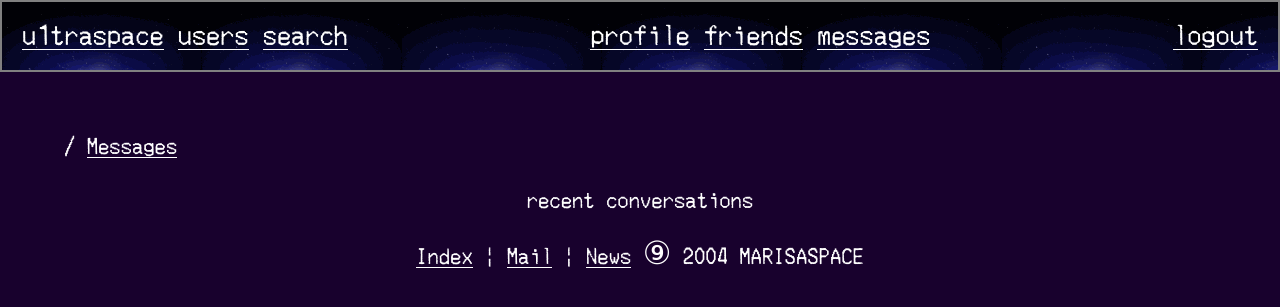
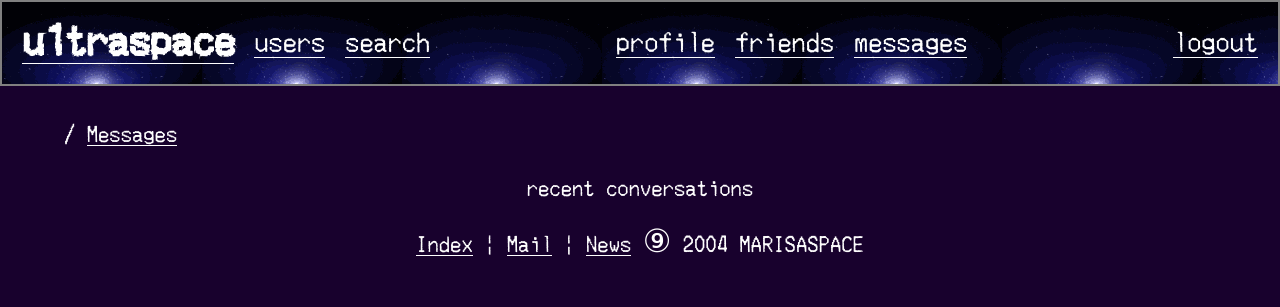
Before and after one commit to u1trav101/u1traspace, a Flask app: page /msg/ in a window 1280 px wide. Shown: the top 307 px of the page. Run offline with Flask 3, Linux system fonts and the light colour scheme; the visitor is signed in with stand-in values (Sample User, id 1); data that the repository does not hold is empty; parts of the project's set-up code (start-up, migrations or seed data) failed here and were passed over; some libraries are stand-ins or nearby versions.

Commit message:
created base template and login and register pages

```diff
--- a/static/css/base.css
+++ b/static/css/base.css
@@ -1,11 +1,16 @@
 @font-face {
     font-family: "merchant-copy";
-    src: url("../font/merchant_copy.ttf") format("truetype");
+    src: url("/static/font/merchant_copy.ttf") format("truetype");
 }
 
 @font-face {
     font-family: "apple-garamond";
-    src: url("../font/apple_garamond.ttf") format("truetype");
+    src: url("/static/font/apple_garamond.ttf") format("truetype");
+}
+
+@font-face {
+    font-family: "lotion";
+    src: url("/static/font/lotion.ttf") format("truetype");
 }
 
 html, body {
@@ -29,7 +34,56 @@ a {
 }
 
 main {
-    margin: 5% 5% 0;
+    margin: 3% 5% 3%;
+}
+
+form {
+    display: flex;
+    flex-direction: column;
+    width: fit-content;
+    align-items: center;
+}
+
+form input, form textarea {
+    margin-bottom: 20px;
+    font-size: 1.5rem;
+
+    background-color: rgba(0,0,0,0.4);
+    border: none;
+    border-bottom: 1px solid grey;
+    color: #fefefe;
+    font-family: "lotion";
+}
+
+form input::placeholder {
+    color: #fefefe;
+}
+
+input:disabled, button:disabled, textarea:disabled {
+    color: grey !important;
+    opacity: 0.6 !important;
+    cursor: not-allowed !important;
+}
+
+form textarea {
+    border: 1px solid grey;
+    resize: none;
+    padding: 10px;
+    height: fit-content;
+}
+
+input[type=submit] {
+    font-size: 2.5rem;
+
+    font-family: "merchant-copy";
+}
+
+input[type=submit], .commentPost {
+    width: min-content;
+    padding: 5px 10px;
+
+    border: 1px solid grey;
+    cursor: pointer;
 }
 
 .glNav {
@@ -46,3 +100,37 @@ main {
     display: flex;
     justify-content: space-between;
 }
+
+.nav-left {
+    display: flex;
+    align-items: center;
+}
+
+.nav-left a, .nav-middle a {
+    margin-right: 20px;
+}
+
+.nav-left h1 {
+    margin: 0;
+}
+
+.nav-middle, .nav-right {
+    display: flex;
+    align-items: center;
+}
+
+.nav-right a {
+    margin-left: 20px;
+}
+
+.breadCrumb {
+    margin-top: 30px;
+}
+
+.breadCrumb a {
+    height: fit-content;
+}
+
+.breadCrumb a:hover {
+    color: grey;
+}
--- a/templates/base.html
+++ b/templates/base.html
@@ -6,13 +6,13 @@
     <link rel="stylesheet" href="{{ url_for('static', filename='css/base.css') }}">
     <link rel="shortcut icon" href="{{ cdn_uri }}/static/favicon.gif" type="image/x-icon">
     <script type="text/javascript" src="{{ url_for('static', filename='js/notificationPoll.js') }}"></script>
+    {% block head %}
+    {% endblock %}
     {% if ("user_id") in session and notification_counters %}
         <title>[{{ notification_counters["total_notifications"] }}] u1traspace</title>
     {% else %}
         <title>u1traspace</title>
     {% endif %}
-    {% block head %}
-    {% endblock %}
 </head>
 <body>
     <div id="head1">
@@ -20,7 +20,7 @@
             <nav class="navbar glNav">
                 <div class="nav-top">
                     <div class="nav-left">
-                        <a href="{{ url_for('index') }}">u1traspace</a>
+                        <a href="{{ url_for('index') }}"><h1>u1traspace</h1></a>
                         <a href="{{ url_for('user_list') }}">users</a>
                         <a href="{{ url_for('search') }}">search</a>
                     </div>
--- a/web/forms.py
+++ b/web/forms.py
@@ -2,25 +2,24 @@ from flask import redirect, session
 from flask_wtf import FlaskForm
 from flask_wtf.file import FileField
 from wtforms import StringField, PasswordField, SubmitField, TextAreaField, SelectField, EmailField
-from wtforms.validators import DataRequired, Length
+from wtforms.validators import DataRequired, Length, EqualTo
 
 
 class login_form(FlaskForm):
     email = EmailField("email", validators=[DataRequired(), Length(2, 100)])
     password = PasswordField("password", validators=[DataRequired(), Length(2, 30)])
-    submit = SubmitField("submit", validators=[DataRequired()])
+    submit = SubmitField("login", validators=[DataRequired()])
 
 
 class register_form(FlaskForm):
     email = EmailField("email", validators=[DataRequired(), Length(2, 100)])
     username = StringField("username", validators=[DataRequired(), Length(2, 30)])
     password = PasswordField("password", validators=[DataRequired(), Length(2, 64)])
-    submit = SubmitField("submit", validators=[DataRequired()])
+    confirm = PasswordField("confirm", validators=[DataRequired(), Length(2, 64), EqualTo("password")])
+    submit = SubmitField("register", validators=[DataRequired()])
 
 
 def register_commit(username, user_id):
-    print(f"u1traspace: User '{username}' created...")
-
     session["user_id"] = str(user_id)
 
     return redirect(f"/id/{user_id}")
--- a/web/router.py
+++ b/web/router.py
@@ -29,11 +29,11 @@ def declare_routes(app):
     def register():
         return routes.register()
 
-    @app.route("/users/")
+    @app.route("/user/")
     def user_list():
         return routes.user_list()
 
-    @app.route("/users/random/")
+    @app.route("/user/random/")
     def random_user():
         return routes.random_user()
 
@@ -41,35 +41,35 @@ def declare_routes(app):
     def news():
         return routes.news()
 
-    @app.route("/id/")
+    @app.route("/user/")
     def redirect_to_user_list():
         return redirect(url_for("user_list"))
 
-    @app.route("/id/<user_id>/", methods=["GET", "POST"])
+    @app.route("/user/<user_id>/", methods=["GET", "POST"])
     def user_profile(user_id):
         return routes.user_profile(user_id)
 
-    @app.route("/id/<user_id>/blog/")
+    @app.route("/user/<user_id>/blog/")
     def blog_list(user_id):
         return routes.blog_list(user_id)
 
-    @app.route("/id/<user_id>/blog/<post_id>/", methods=["GET", "POST"])
+    @app.route("/user/<user_id>/blog/<post_id>/", methods=["GET", "POST"])
     def blog(user_id, post_id):
         return routes.blog(user_id, post_id)
 
-    @app.route("/id/<user_id>/blog/new/", methods=["GET", "POST"])
+    @app.route("/user/<user_id>/blog/new/", methods=["GET", "POST"])
     def new_blog(user_id):
         return routes.new_blog(user_id)
 
-    @app.route("/id/<user_id>/friends/")
+    @app.route("/user/<user_id>/friends/")
     def friend_list(user_id):
         return routes.friend_list(user_id)
 
-    @app.route("/id/<user_id>/add-friend/", methods=["POST"])
+    @app.route("/user/<user_id>/add-friend/", methods=["POST"])
     def add_friend(user_id):
         return routes.add_friend(user_id)
 
-    @app.route("/id/<user_id>/remove-friend/", methods=["POST"])
+    @app.route("/user/<user_id>/remove-friend/", methods=["POST"])
     def remove_friend(user_id):
         return routes.remove_friend(user_id)
 
```
Also changed, not shown: templates/login.html (added, +10 -0 lines), templates/register.html (added, +12 -0 lines).
